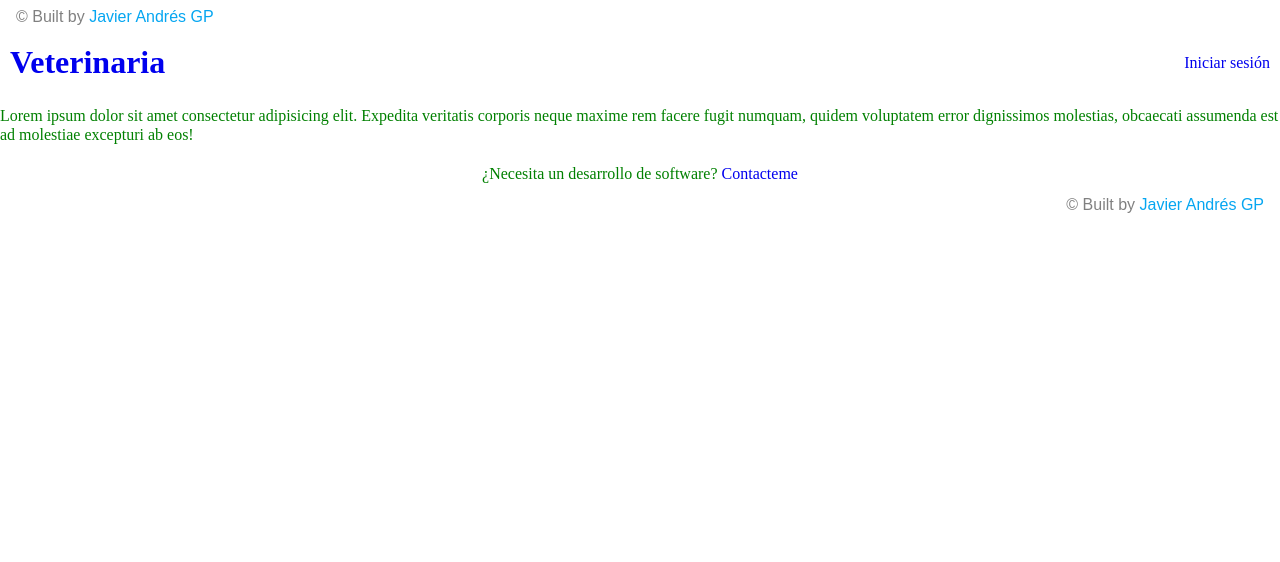
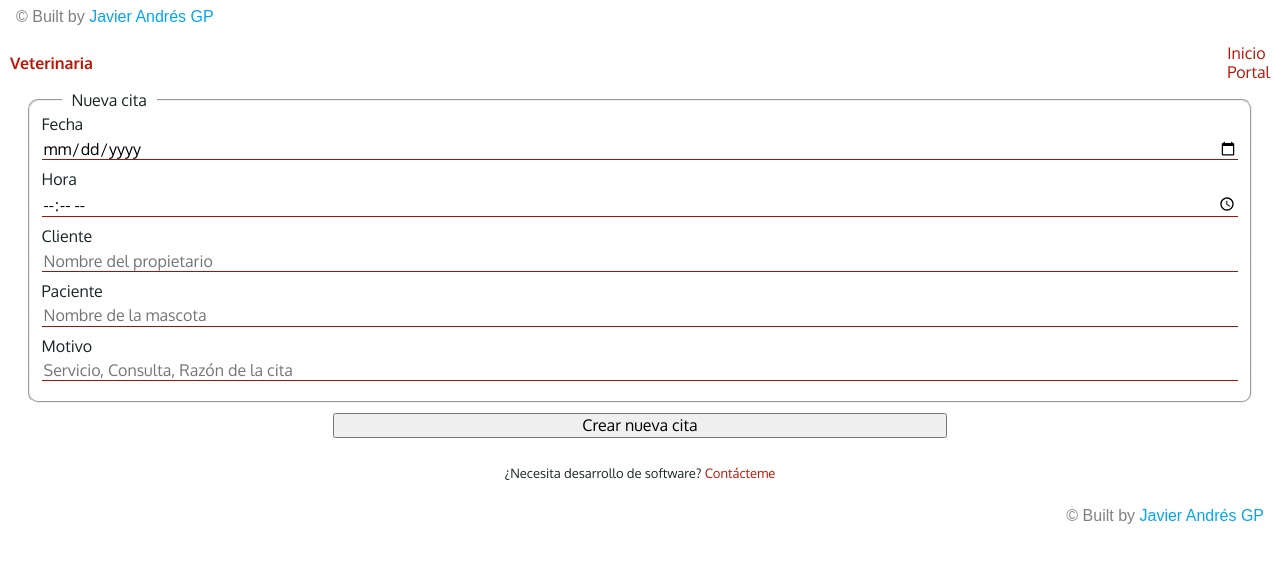
Before and after one commit to javierandres-dev/training-veterinary_fs, a React (Create React App) app in the folder my-app/: page /c-appoinment in a window 1280 px wide. Shown: the top 562 px of the page. Built offline with nearby package versions, Linux system fonts and the light colour scheme; no server answers.

Commit message:
Training

```diff
--- a/my-app/src/components/Appoinments.js
+++ b/my-app/src/components/Appoinments.js
@@ -23,7 +23,6 @@ const Appoinments = (props) => {
             <Par>Cliente: {appoinment.client}</Par>
             <Par>Paciente: {appoinment.patient}</Par>
             <Par>Motivo: {appoinment.reason}</Par>
-            <Par>Hora: {appoinment.time}</Par>
             <Par>{appoinment.done.toString()}</Par>
           </Card>
         </Link>
--- a/my-app/src/components/CreateAppoinment.js
+++ b/my-app/src/components/CreateAppoinment.js
@@ -1,18 +1,59 @@
-import React from "react";
-import styled from "styled-components";
-
-const P = styled.p``;
+import React, { useState } from "react";
+import { Main, Form, Fieldset, Legend, Label, Input, Button } from "./Styles";
 
 const CreateAppoinment = () => {
+  const [appoinment, setAppoinment] = useState({
+    date: "",
+    time: "",
+    client: "",
+    patient: "",
+    reason: "",
+  });
+
+  const updateState = (e) => {
+    setAppoinment({
+      ...appoinment,
+      [e.target.name]: e.target.value,
+    });
+  };
+
   return (
-    <div>
-      <P>
-        Lorem ipsum dolor sit amet consectetur adipisicing elit. Expedita
-        veritatis corporis neque maxime rem facere fugit numquam, quidem
-        voluptatem error dignissimos molestias, obcaecati assumenda est ad
-        molestiae excepturi ab eos!
-      </P>
-    </div>
+    <Main role="main">
+      <Form>
+        <Fieldset>
+          <Legend>Nueva cita</Legend>
+          <Label htmlFor="date">Fecha</Label>
+          <Input type="date" id="date" name="date" onChange={updateState} />
+          <Label htmlFor="time">Hora</Label>
+          <Input type="time" id="time" name="time" onChange={updateState} />
+          <Label htmlFor="client">Cliente</Label>
+          <Input
+            type="text"
+            id="client"
+            name="client"
+            placeholder="Nombre del propietario"
+            onChange={updateState}
+          />
+          <Label htmlFor="patient">Paciente</Label>
+          <Input
+            type="text"
+            id="patient"
+            name="patient"
+            placeholder="Nombre de la mascota"
+            onChange={updateState}
+          />
+          <Label htmlFor="reason">Motivo</Label>
+          <Input
+            type="text"
+            id="reason"
+            name="reason"
+            placeholder="Servicio, Consulta, Razón de la cita"
+            onChange={updateState}
+          />
+        </Fieldset>
+        <Button type="submit">Crear nueva cita</Button>
+      </Form>
+    </Main>
   );
 };
 
--- a/my-app/src/components/Footer.js
+++ b/my-app/src/components/Footer.js
@@ -1,27 +1,26 @@
 import React from "react";
 import styled from "styled-components";
+import { fontSize } from "./Styles";
 
 const Container = styled.footer`
   text-align: center;
   padding: 0.5rem;
-`;
-const Par = styled.p`
-  margin: 0;
+  font-size: ${fontSize.small};
 `;
 
 const Footer = () => {
   return (
     <Container>
-      <Par>
-        ¿Necesita un desarrollo de software?{" "}
+      <p>
+        ¿Necesita desarrollo de software?&nbsp;
         <a
           href="https://www.javierandresgp.com"
-          rel="noreferrer"
+          rel="noopener noreferrer"
           target="_blank"
         >
-          Contacteme
+          Contácteme
         </a>
-      </Par>
+      </p>
     </Container>
   );
 };
--- a/my-app/src/components/Header.js
+++ b/my-app/src/components/Header.js
@@ -1,6 +1,7 @@
 import React from "react";
 import { NavLink } from "react-router-dom";
 import styled from "styled-components";
+import { fontSize } from "./Styles";
 
 const Container = styled.header`
   display: flex;
@@ -10,13 +11,16 @@ const Container = styled.header`
 `;
 const H1 = styled.h1`
   margin: 0;
+  font-size: ${fontSize.base};
 `;
 const Nav = styled.nav``;
 const Ul = styled.ul`
   list-style: none;
   margin: 0;
 `;
-const Li = styled.li``;
+const Li = styled.li`
+  font-size: ${fontSize.base};
+`;
 
 const Header = () => {
   return (
@@ -26,8 +30,9 @@ const Header = () => {
       </NavLink>
       <Nav>
         <Ul>
+          <NavLink to="/">Inicio</NavLink>
           <Li>
-            <NavLink to="/login">Iniciar sesión</NavLink>
+            <NavLink to="/login">Portal</NavLink>
           </Li>
         </Ul>
       </Nav>
--- a/my-app/src/components/Styles.js
+++ b/my-app/src/components/Styles.js
@@ -1,6 +1,14 @@
 import styled, { createGlobalStyle } from "styled-components";
 
+/* BASE
+  ============================= */
 export const GlobalStyle = createGlobalStyle`
+:root {
+  --primary: #A61103;
+  --secondary: #BF1304;
+  --light: #f2f2f2;
+  --dark: #1A2526;
+}
 html {
   font-size: 62.5%;
   box-sizing: border-box;
@@ -11,23 +19,40 @@ html {
 *:after {
   box-sizing: inherit;
 }
+  body {
+    font-family: 'Oxygen', sans-serif;
+    font-weight: 400;
+    font-size: 1.6rem;
+    color: var(--dark);
+  }
 img {
   max-width: 100%;
   height: auto;
 }
 a {
+  color: var(--secondary);
+}
+a:link {
   text-decoration: none;
 }
-  body {
-    font-family: "'Oxygen', sans-serif;";
-    font-weight: 400;
-    font-size: 1.6rem;
-    color: green;
-  }
+a:visited {
+  font-style: italic;
+}
+a:hover {
+  text-decoration: underline;
+  color: var(--primary);
+}
+a:active {
+  font-style: italic;
+  text-decoration: underline;
+  color: var(--light);
+}
 `;
 
+/* TYPOGRAPHY
+  ============================= */
 export const fontFamily = {
-  base: "'Oxygen', sans-serif;",
+  base: "'Oxygen', sans-serif",
 };
 
 export const fontWeight = {
@@ -49,6 +74,41 @@ export const color = {
   dark: "#1A2526",
 };
 
+/* MAIN
+  ============================= */
+export const Main = styled.main`
+  width: 96%;
+  margin: auto;
+`;
+
+/* FORMS
+  ============================= */
+export const Form = styled.form``;
+export const Fieldset = styled.fieldset`
+  border-radius: 1rem;
+`;
+export const Legend = styled.legend`
+  margin-left: 2rem;
+  padding: 0 1rem;
+`;
+export const Label = styled.label`
+  display: block;
+`;
+export const Input = styled.input`
+  display: inline-block;
+  width: 100%;
+  margin: 0.5rem auto 1rem;
+  border: none;
+  border-bottom: thin solid var(--primary);
+`;
+export const Button = styled.button`
+  display: block;
+  width: 50%;
+  margin: 1rem auto;
+`;
+
+/* MEDIA QUERIES
+  ============================= */
 export const container = styled.div`
   @media screen and (min-width: 480px) {
     max-width: 420px;
```
